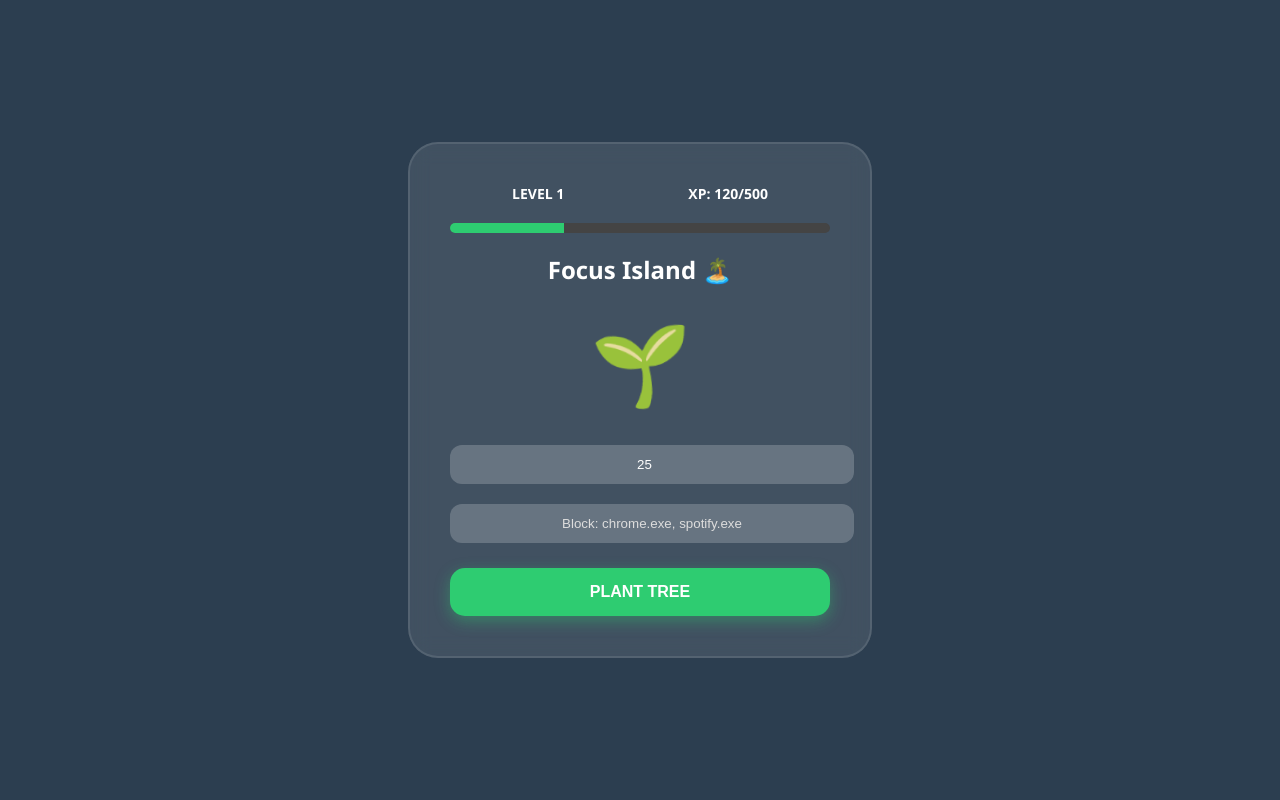
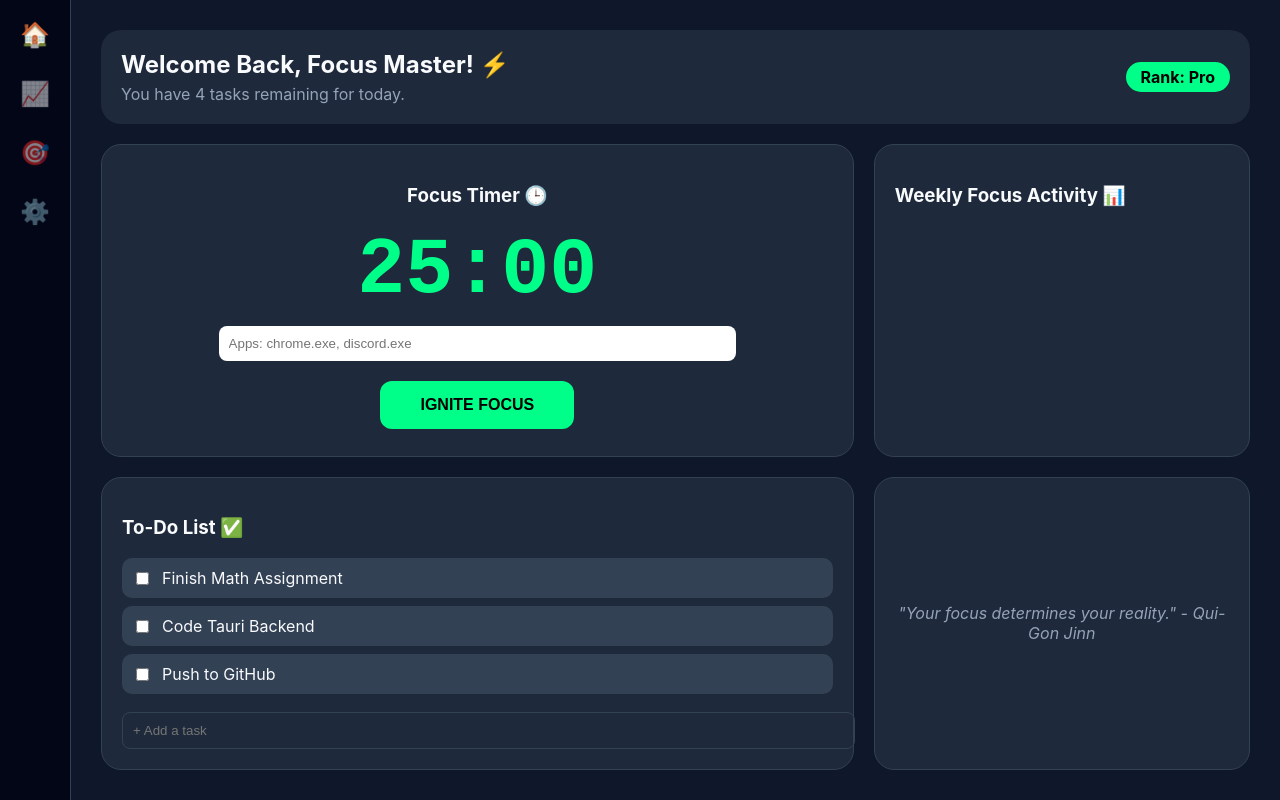
Before and after one commit to danithu17/my-focus-app-pc-, a website: page src/index.html in a window 1280 px wide. Drawn offline with nearby package versions, Linux system fonts and the light colour scheme.

Commit message:
with effects and animations

```diff
--- a/src/index.html
+++ b/src/index.html
@@ -1,113 +1,148 @@
 <!DOCTYPE html>
 <html>
 <head>
+    <script src="https://cdn.jsdelivr.net/npm/chart.js"></script>
     <style>
-        :root { --primary: #2ecc71; --dark: #2c3e50; --danger: #e74c3c; }
-        body { font-family: 'Segoe UI', sans-serif; margin: 0; background: var(--dark); color: white; display: flex; justify-content: center; align-items: center; height: 100vh; overflow: hidden; }
+        :root { --primary: #00ff88; --bg: #0f172a; --card: #1e293b; --text: #f8fafc; }
+        body { font-family: 'Inter', sans-serif; margin: 0; background: var(--bg); color: var(--text); display: flex; height: 100vh; }
 
-        .card { background: rgba(255, 255, 255, 0.1); backdrop-filter: blur(10px); padding: 40px; border-radius: 30px; border: 2px solid rgba(255,255,255,0.1); width: 380px; text-align: center; transition: 0.5s; }
+        /* Sidebar */
+        .sidebar { width: 70px; background: #020617; display: flex; flex-direction: column; align-items: center; padding: 20px 0; gap: 30px; border-right: 1px solid #334155; }
+        .icon { font-size: 24px; cursor: pointer; opacity: 0.5; transition: 0.3s; }
+        .icon:hover, .active { opacity: 1; color: var(--primary); }
 
-        /* Level & XP Style */
-        .stats { display: flex; justify-content: space-around; margin-bottom: 20px; font-weight: bold; font-size: 14px; }
-        .xp-bar { width: 100%; height: 10px; background: #444; border-radius: 5px; margin: 10px 0; overflow: hidden; }
-        .xp-fill { width: 30%; height: 100%; background: var(--primary); transition: 0.5s; }
+        /* Main Area */
+        .container { flex: 1; padding: 30px; display: grid; grid-template-columns: 2fr 1fr; grid-template-rows: auto 1fr; gap: 20px; overflow-y: auto; }
 
-        /* Animation for Tree/Plant */
-        .plant-container { font-size: 80px; margin: 20px 0; animation: sway 3s infinite ease-in-out; }
-        @keyframes sway { 0%, 100% { transform: rotate(-5deg); } 50% { transform: rotate(5deg); } }
+        .header { grid-column: span 2; display: flex; justify-content: space-between; align-items: center; background: var(--card); padding: 20px; border-radius: 20px; }
 
-        .timer-display { font-size: 60px; font-weight: bold; font-family: monospace; text-shadow: 0 0 20px var(--primary); }
+        .card { background: var(--card); border-radius: 20px; padding: 20px; border: 1px solid #334155; }
 
-        input { width: 100%; padding: 12px; margin: 10px 0; border-radius: 12px; border: none; background: rgba(255,255,255,0.2); color: white; outline: none; text-align: center; }
-        ::placeholder { color: #ddd; }
+        /* Timer UI */
+        .timer-box { text-align: center; }
+        .timer-display { font-size: 80px; font-weight: 900; font-family: 'Courier New', Courier, monospace; color: var(--primary); margin: 10px 0; }
+        .btn-main { background: var(--primary); color: #000; border: none; padding: 15px 40px; border-radius: 12px; font-weight: bold; cursor: pointer; font-size: 16px; }
 
-        .btn { width: 100%; padding: 15px; border: none; border-radius: 15px; font-weight: bold; cursor: pointer; font-size: 16px; margin-top: 15px; transition: 0.3s; }
-        .btn-start { background: var(--primary); color: white; box-shadow: 0 5px 15px rgba(46, 204, 113, 0.4); }
-        .btn-start:hover { transform: scale(1.05); }
+        /* Task List */
+        .task-list { max-height: 300px; overflow-y: auto; }
+        .task-item { background: #334155; padding: 10px; border-radius: 10px; margin-bottom: 8px; display: flex; align-items: center; gap: 10px; }
 
-        .overlay { position: fixed; top:0; left:0; width:100%; height:100%; background: radial-gradient(circle, #27ae60, #145a32); z-index: 100; display: flex; flex-direction: column; justify-content: center; align-items: center; }
-        .hidden { display: none; }
+        /* Graph Box */
+        .graph-box { grid-column: span 1; }
+
+        /* Lock Screen Overlay */
+        #lock-screen { position: fixed; top: 0; left: 0; width: 100%; height: 100%; background: #000; z-index: 10000; display: none; flex-direction: column; justify-content: center; align-items: center; }
     </style>
 </head>
 <body>
 
-    <div class="card" id="setup-view">
-        <div class="stats">
-            <span>LEVEL <span id="lvl">1</span></span>
-            <span>XP: <span id="xp">120</span>/500</span>
-        </div>
-        <div class="xp-bar"><div class="xp-fill" id="xp-fill"></div></div>
-
-        <h2>Focus Island 🏝️</h2>
-        <div class="plant-container">🌱</div>
-
-        <input type="number" id="time-input" value="25" placeholder="Minutes">
-        <input type="text" id="app-input" placeholder="Block: chrome.exe, spotify.exe">
-
-        <button class="btn btn-start" onclick="startFocus()">PLANT TREE</button>
+    <div class="sidebar">
+        <div class="icon active">🏠</div>
+        <div class="icon">📈</div>
+        <div class="icon">🎯</div>
+        <div class="icon">⚙️</div>
     </div>
 
-    <div class="overlay hidden" id="focus-view">
-        <div class="plant-container" id="focus-plant">🌳</div>
-        <div class="timer-display" id="timer">25:00</div>
-        <p>Stay focused! Don't let your tree die.</p>
+    <div class="container">
+        <div class="header">
+            <div>
+                <h2 style="margin:0">Welcome Back, Focus Master! ⚡</h2>
+                <p style="color:#94a3b8; margin:5px 0 0 0">You have 4 tasks remaining for today.</p>
+            </div>
+            <div style="text-align: right">
+                <span style="background:var(--primary); color:#000; padding:5px 15px; border-radius:20px; font-weight:bold">Rank: Pro</span>
+            </div>
+        </div>
 
-        <div style="background: rgba(0,0,0,0.3); padding: 20px; border-radius: 20px; margin-top: 20px;">
-            <input type="password" id="pass-input" placeholder="Emergency Password">
-            <button class="btn" style="background: #333;" onclick="unlock()">GIVE UP (Penalty -50 XP)</button>
+        <div class="card timer-box">
+            <h3>Focus Timer 🕒</h3>
+            <div class="timer-display" id="main-timer">25:00</div>
+            <div style="margin-bottom: 20px;">
+                <input type="text" id="apps" placeholder="Apps: chrome.exe, discord.exe" style="width:70%; padding:10px; border-radius:8px; border:none;">
+            </div>
+            <button class="btn-main" onclick="startFocus()">IGNITE FOCUS</button>
         </div>
+
+        <div class="card graph-box">
+            <h3>Weekly Focus Activity 📊</h3>
+            <canvas id="focusChart" height="200"></canvas>
+        </div>
+
+        <div class="card">
+            <h3>To-Do List ✅</h3>
+            <div class="task-list" id="tasks">
+                <div class="task-item"><input type="checkbox"> Finish Math Assignment</div>
+                <div class="task-item"><input type="checkbox"> Code Tauri Backend</div>
+                <div class="task-item"><input type="checkbox"> Push to GitHub</div>
+            </div>
+            <input type="text" id="new-task" placeholder="+ Add a task" style="width:100%; background:transparent; border:1px solid #334155; color:white; padding:10px; margin-top:10px; border-radius:8px;">
+        </div>
+
+        <div class="card" style="display:flex; align-items:center; justify-content:center; text-align:center; font-style:italic; color:#94a3b8">
+            "Your focus determines your reality." - Qui-Gon Jinn
+        </div>
+    </div>
+
+    <div id="lock-screen">
+        <h1 style="color:var(--primary); font-size: 50px;">STRICT MODE ON</h1>
+        <div id="lock-timer" style="font-size: 120px; font-weight:900; margin: 40px 0;">25:00</div>
+        <input type="password" id="pass" placeholder="Unlock Password" style="padding:15px; border-radius:10px; border:none; width:300px; text-align:center;">
+        <button onclick="stopFocus()" style="margin-top:20px; background:red; color:white; border:none; padding:10px 20px; border-radius:8px; cursor:pointer;">EMERGENCY STOP</button>
     </div>
 
     <script>
         const { invoke } = window.__TAURI__.tauri;
-        let timeLeft;
-        let timer;
-        let xp = 120;
-        let level = 1;
+        let timeLeft = 25 * 60;
+        let interval;
 
-        function updateXP(amount) {
-            xp += amount;
-            if(xp >= 500) { xp = 0; level++; alert("LEVEL UP! 🎊"); }
-            document.getElementById('xp').innerText = xp;
-            document.getElementById('lvl').innerText = level;
-            document.getElementById('xp-fill').style.width = (xp / 500 * 100) + "%";
+        // --- Graph Logic ---
+        const ctx = document.getElementById('focusChart').getContext('2d');
+        new Chart(ctx, {
+            type: 'line',
+            data: {
+                labels: ['Mon', 'Tue', 'Wed', 'Thu', 'Fri', 'Sat', 'Sun'],
+                datasets: [{
+                    label: 'Focus Hours',
+                    data: [2, 5, 3, 8, 4, 2, 6],
+                    borderColor: '#00ff88',
+                    backgroundColor: 'rgba(0, 255, 136, 0.1)',
+                    fill: true,
+                    tension: 0.4
+                }]
+            },
+            options: { plugins: { legend: { display: false } }, scales: { y: { beginAtZero: true, grid: { color: '#334155' } }, x: { grid: { display: false } } } }
+        });
+
+        // --- Timer Logic ---
+        function updateUI() {
+            let m = Math.floor(timeLeft / 60);
+            let s = timeLeft % 60;
+            let timeStr = `${m}:${s < 10 ? '0' : ''}${s}`;
+            document.getElementById('main-timer').innerText = timeStr;
+            document.getElementById('lock-timer').innerText = timeStr;
         }
 
         async function startFocus() {
-            const apps = document.getElementById('app-input').value.split(',').map(s => s.trim());
-            timeLeft = document.getElementById('time-input').value * 60;
+            let apps = document.getElementById('apps').value.split(',').map(a => a.trim());
+            if(!apps[0]) return alert("Add apps to block!");
 
-            if(apps[0] === "") { alert("Add an app!"); return; }
+            document.getElementById('lock-screen').style.display = 'flex';
+            await invoke('start_focus', { apps });
 
-            await invoke('start_focus', { apps });
-            document.getElementById('setup-view').classList.add('hidden');
-            document.getElementById('focus-view').classList.remove('hidden');
-
-            timer = setInterval(() => {
+            interval = setInterval(() => {
                 timeLeft--;
-                let m = Math.floor(timeLeft / 60);
-                let s = timeLeft % 60;
-                document.getElementById('timer').innerText = `${m}:${s < 10 ? '0' : ''}${s}`;
-
-                // Real-time XP gain
-                if(timeLeft % 60 === 0) updateXP(10);
-
+                updateUI();
                 if(timeLeft <= 0) {
-                    clearInterval(timer);
-                    updateXP(100);
-                    alert("Tree fully grown! You earned 100 XP.");
+                    clearInterval(interval);
                     location.reload();
                 }
             }, 1000);
         }
 
-        async function unlock() {
-            const pass = document.getElementById('pass-input').value;
-            const success = await invoke('stop_focus', { input_pass: pass });
-            if(success) {
-                updateXP(-50);
-                location.reload();
-            } else { alert("Wrong password!"); }
+        async function stopFocus() {
+            let pass = document.getElementById('pass').value;
+            let ok = await invoke('stop_focus', { input_pass: pass });
+            if(ok) location.reload(); else alert("Wrong Password!");
         }
     </script>
 </body>
```
